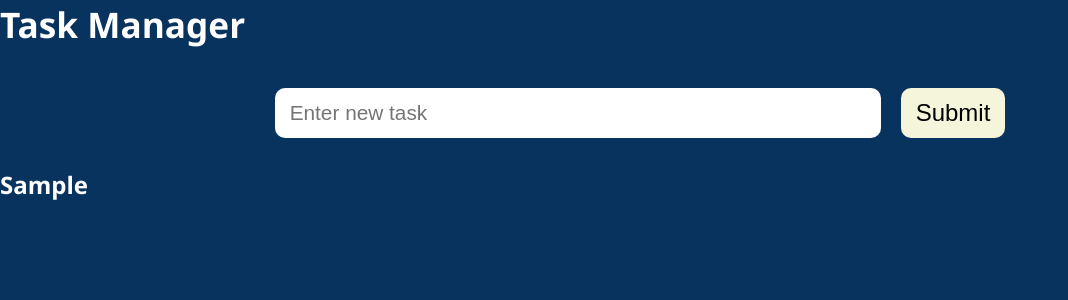
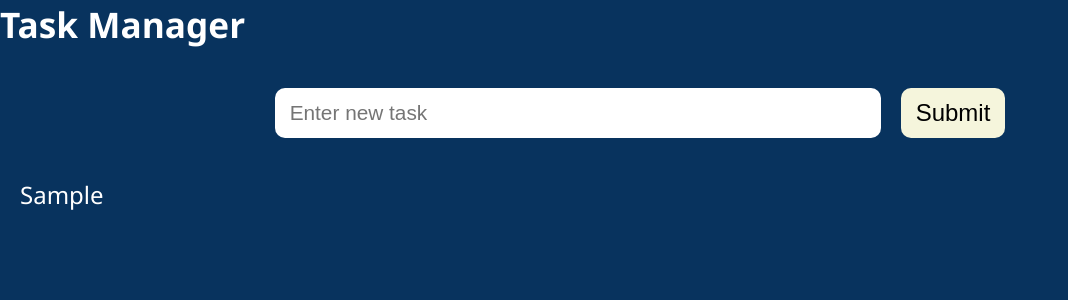
Before and after one commit to Valeriusdev/react-task-manager-app, a React (Vite) app: page / in a window 1280 px wide. Both pictures are taken after typing "Sample" into the empty fields and a click on the button "Submit". Shown: the top 300 px of the page, without its empty margins (0-1068 px from the left). Built offline with nearby package versions, Linux system fonts and the light colour scheme.

Commit message:
add Task styling

```diff
--- a/src/components/Tasks/Task.jsx
+++ b/src/components/Tasks/Task.jsx
@@ -1,6 +1,10 @@
+import styles from './Task.module.css'
+
 const Task = ({task}) => {
   return (
-    <h2>{task}</h2>
+    <div className={styles.task}>
+      <div className={styles.taskText}>{task}</div>
+    </div>
   )
 }
 
--- /dev/null
+++ b/src/components/Tasks/Task.module.css
@@ -0,0 +1,8 @@
+.task {
+    display: flex;
+    align-items: center;
+    padding: 10px 20px;
+    margin: 15px 0;
+    font-size: 1.5rem;
+    border-radius: 5px;
+}
```
